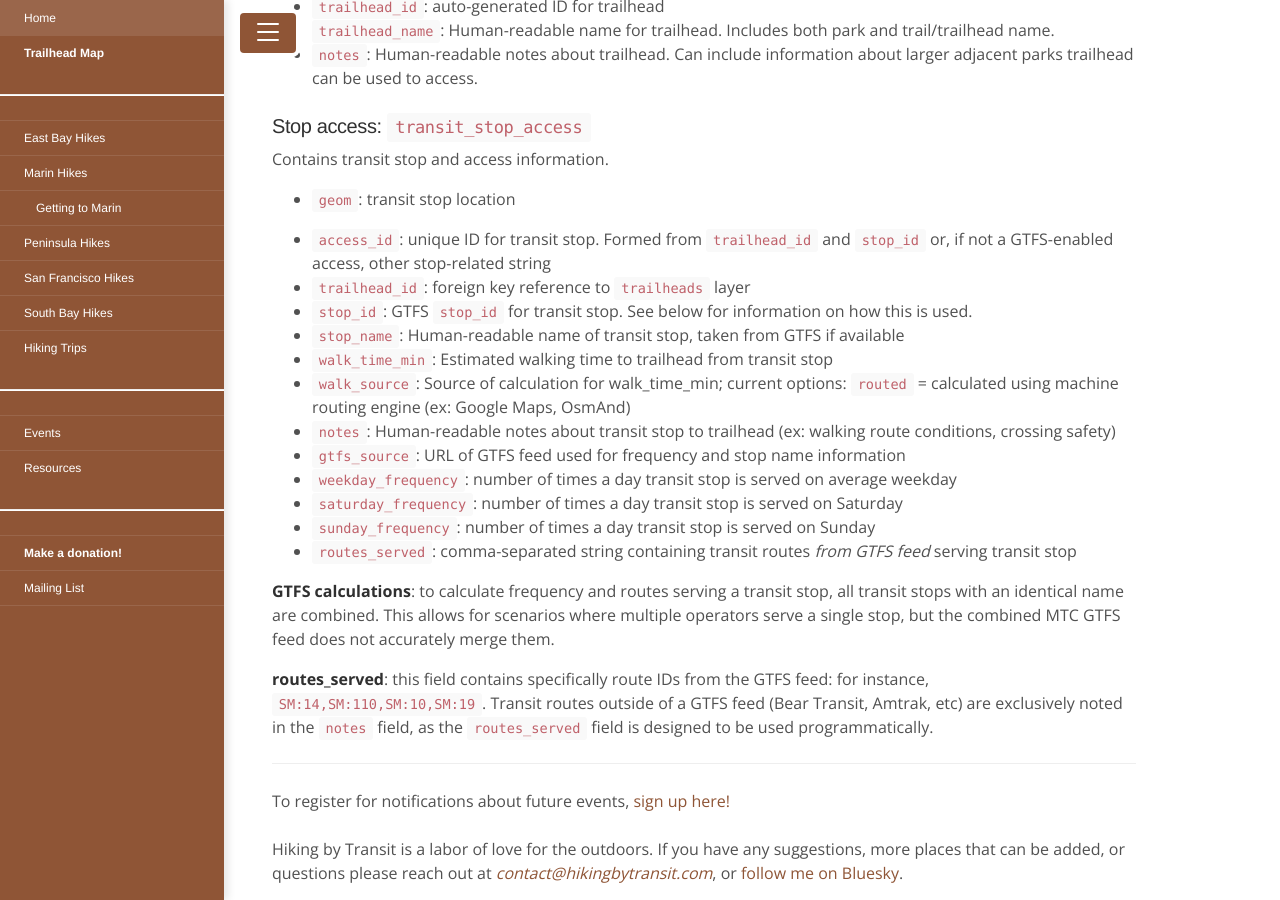
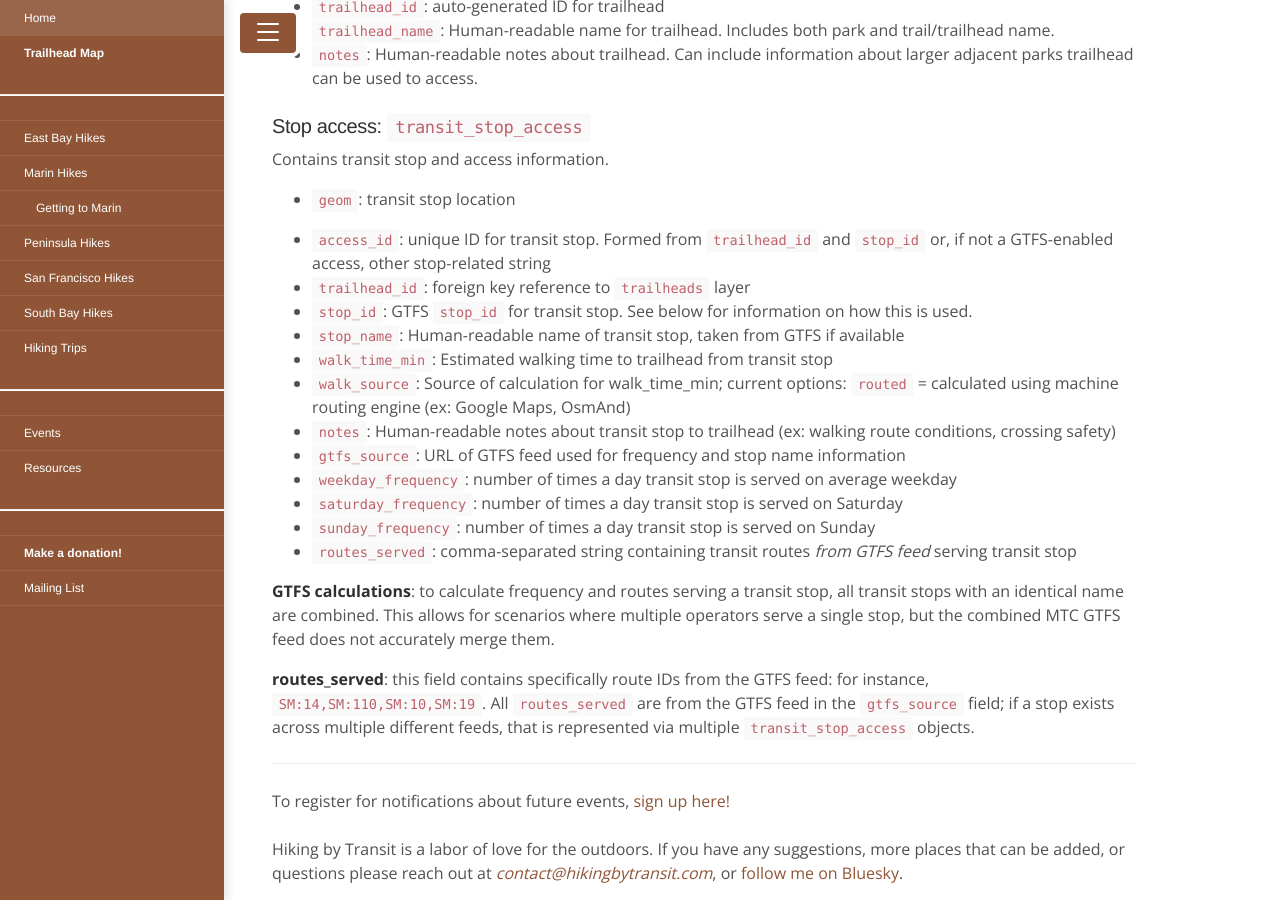
Before and after one commit to tschuy/hiking-by-transit, a Jekyll site: the page built from docs/geopackage.md, in a window 1280 px wide and 900 px high, scrolled down 687 px. Built offline with Jekyll 4.4.1, drawn with Linux system fonts in a browser that asks for light colours.

Commit message:
gpkg: update

```diff
--- a/docs/geopackage.md
+++ b/docs/geopackage.md
@@ -52,4 +52,4 @@ Contains transit stop and access information.
 
 **GTFS calculations**: to calculate frequency and routes serving a transit stop, all transit stops with an identical name are combined. This allows for scenarios where multiple operators serve a single stop, but the combined MTC GTFS feed does not accurately merge them.
 
-**routes_served**: this field contains specifically route IDs from the GTFS feed: for instance, `SM:14,SM:110,SM:10,SM:19`. Transit routes outside of a GTFS feed (Bear Transit, Amtrak, etc) are exclusively noted in the `notes` field, as the `routes_served` field is designed to be used programmatically.
+**routes_served**: this field contains specifically route IDs from the GTFS feed: for instance, `SM:14,SM:110,SM:10,SM:19`. All `routes_served` are from the GTFS feed in the `gtfs_source` field; if a stop exists across multiple different feeds, that is represented via multiple `transit_stop_access` objects.
```
Also changed, not shown: 2 other files.
